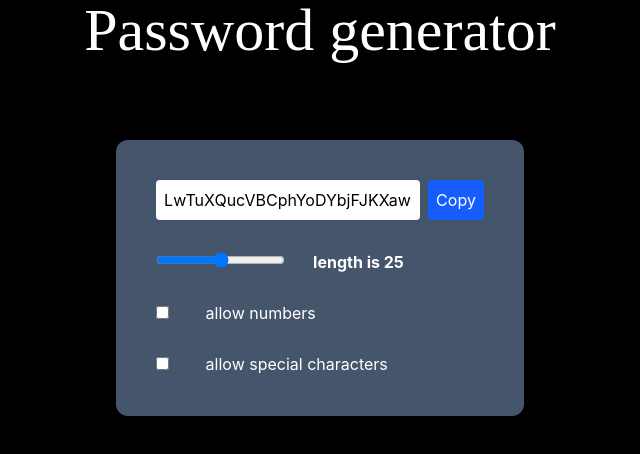
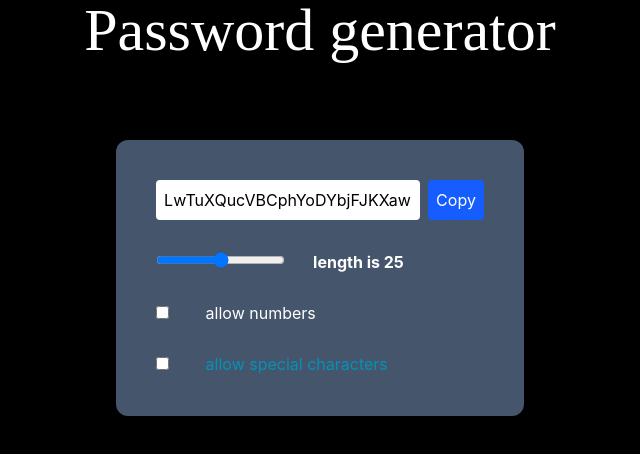
Before and after one commit to gauravgupta926099-lang/frontend-projects, a React (Vite) app in the folder react-projects/PasswordGenerator/: page / in a window 1280 px wide. Shown: the top 454 px of the page, without its empty margins (320-960 px from the left). Built offline with nearby package versions, Linux system fonts and the light colour scheme.

Commit message:
Change label color for special characters checkbox

```diff
--- a/react-projects/PasswordGenerator/src/App.jsx
+++ b/react-projects/PasswordGenerator/src/App.jsx
@@ -44,7 +44,7 @@ function App() {
             setCharactersAllowed(!characters);
 
           }} defaultChecked={numbers} className="mt-8" ></input>
-          <label for="checkbox " className="text-white mx-8"> allow special characters</label>
+          <label for="checkbox " className="text-cyan-600 mx-8"> allow special characters</label>
         </div>
       </div></div>
     </>
```
